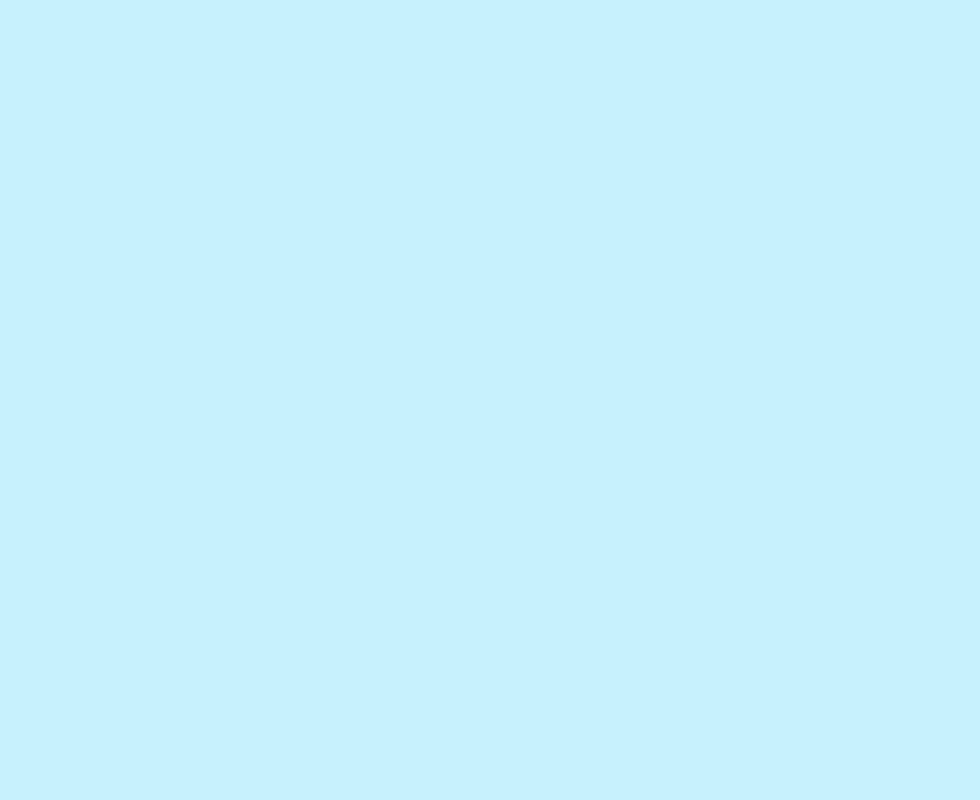
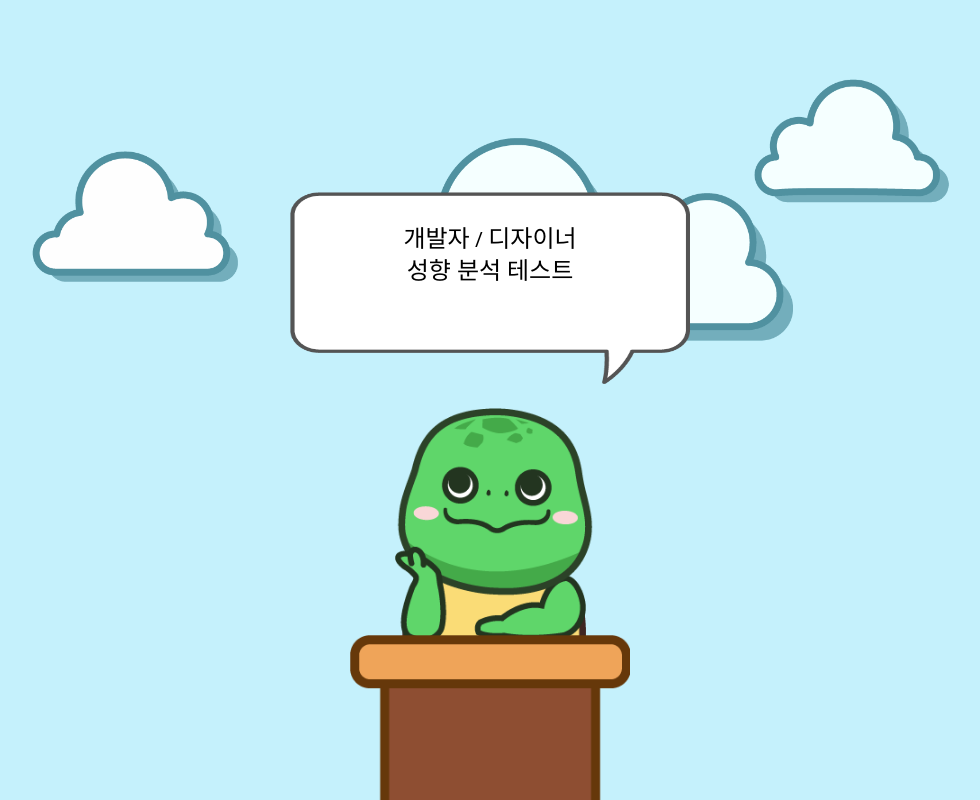
Before and after one commit to purplecode-team/developer-designer-type-indicator, a React app: page / in a window 1280 px wide. Shown: the whole page, without its empty margins (150-1130 px from the left). Built offline with nearby package versions, Linux system fonts and the light colour scheme; the HTML template or start-up script is replaced by a standard one.

Commit message:
add: 말풍선 & 거북이 그래픽 추가

```diff
--- /dev/null
+++ b/src/components/main/TurtleWithTitle.jsx
@@ -0,0 +1,58 @@
+import React from 'react';
+import styled from 'styled-components';
+import turtleImg from '../../../public/img/character.png';
+import titleImg from '../../../public/img/bubble.png';
+import media from '../../lib/styles/media';
+
+const Wrapper = styled.div`
+  position: relative;
+  height: 100%;
+  width: 35rem;
+  margin: 0 auto;
+`;
+
+const Content = styled.div`
+  position: absolute;
+  bottom: 0;
+  text-align: center;
+`;
+
+const TurtleImg = styled.img`
+  width: 70%;
+  @media (max-width: ${media.laptopL}) {
+    width: 50%;
+  }
+`;
+
+const TitleWrapper = styled.header`
+  background-image: url(${titleImg});
+  background-repeat: no-repeat;
+  background-size: 25rem 12rem;
+  background-position: center;
+  width: 35rem;
+  height: 15rem;
+  h1 {
+    font-size: 24px;
+    padding-top: 3.5rem;
+    line-height: 1.3em;
+    font-weight: 550;
+  }
+`;
+
+const TurtleWithTitle = () => {
+  return (
+    <Wrapper>
+      <Content>
+        <TitleWrapper>
+          <h1>
+            개발자 / 디자이너 <br />
+            성향 분석 테스트
+          </h1>
+        </TitleWrapper>
+        <TurtleImg src={turtleImg} alt="turtle with title" />
+      </Content>
+    </Wrapper>
+  );
+};
+
+export default TurtleWithTitle;
--- /dev/null
+++ b/src/containers/main/MainContainer.jsx
@@ -0,0 +1,34 @@
+import React from 'react';
+import styled from 'styled-components';
+import img from '../../../public/img/bg_clouds.png';
+import media from '../../lib/styles/media';
+
+import TurtleWithTitle from '../../components/main/TurtleWithTitle';
+
+const Container = styled.div`
+  height: 100%;
+  max-width: ${media.laptopL};
+  margin: 0 auto;
+  background-image: url(${img});
+  background-repeat: no-repeat;
+  background-position: 50% 30%;
+  background-size: 60%;
+  @media (max-width: ${media.laptopL}) {
+    width: 90%;
+    background-size: 80%;
+    background-position: 50% 10%;
+  }
+  @media (max-width: ${media.tablet}) {
+    background-size: 100%;
+  }
+`;
+
+const MainContainer = () => {
+  return (
+    <Container>
+      <TurtleWithTitle />
+    </Container>
+  );
+};
+
+export default MainContainer;
--- a/src/pages/Main.jsx
+++ b/src/pages/Main.jsx
@@ -1,13 +1,19 @@
 import React from 'react';
 import styled from 'styled-components';
 import palette from '../lib/styles/palette';
+import MainContainer from '../containers/main/MainContainer';
 
 const Main = () => {
-  return <MainWrapper></MainWrapper>;
+  return (
+    <MainWrapper>
+      <MainContainer />
+    </MainWrapper>
+  );
 };
 
 const MainWrapper = styled.div`
   height: 100vh;
+  overflow: hidden;
   background-color: ${palette.blue0};
 `;
 
```
Also changed, not shown: public/img/character.png.
